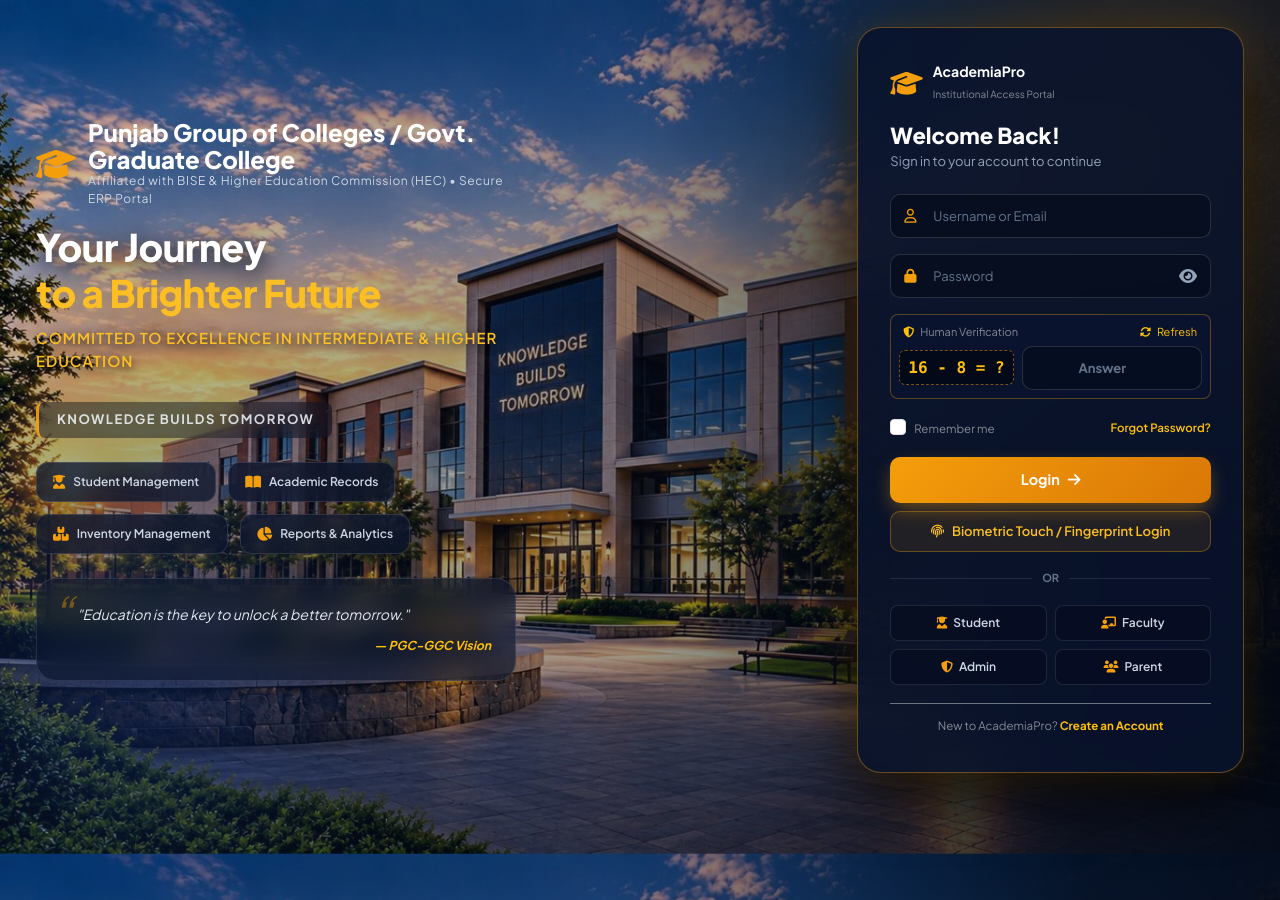
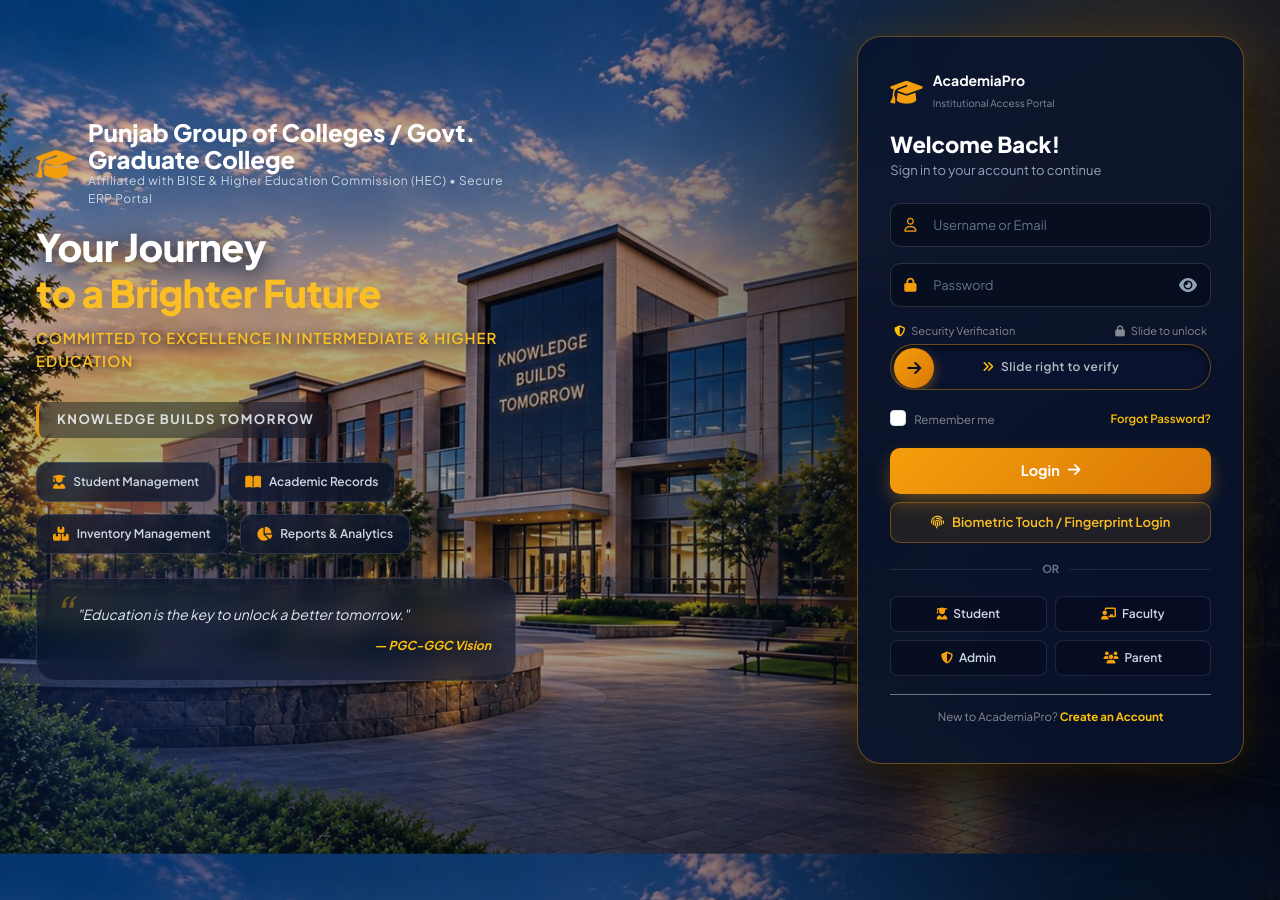
Before and after one commit to sanahameed622-create/College-Management-System, a Flask app: page /login in a window 1280 px wide; the page is wider, and only the part inside the window is pictured. Run offline with Flask 3, Linux system fonts and the light colour scheme; data comes from the database, SQL or seed files in the repository; both versions use the stored data as it was after the commit; some libraries are stand-ins or nearby versions.

Commit message:
feat(security): replace math captcha with interactive luxury Slider CAPTCHA (Slide to Verify)

```diff
--- a/app/app.py
+++ b/app/app.py
@@ -217,7 +217,7 @@ def login():
     if request.method == "POST":
         username = request.form.get("username", "").strip()
         password = request.form.get("password", "")
-        captcha_input = request.form.get("captcha_input", "").strip()
+        slider_token = request.form.get("slider_token", "").strip() or request.form.get("captcha_input", "").strip()
 
         # 1. Account-Based Brute-Force Throttling & Lockout Check
         is_locked, remaining_secs, _ = shield.check_account_status(username)
@@ -225,20 +225,19 @@ def login():
             flash(f"Account Security Lockout: Account '{username}' is locked due to multiple consecutive failed attempts. Retry in {max(1, remaining_secs // 60)} minute(s) or use your 4-Digit Reset PIN.", "danger")
             return redirect(url_for("login"))
 
-        # 2. Dynamic Human Verification (CAPTCHA)
+        # 2. Interactive Anti-Bot Slider Verification
         is_testing = (
             app.testing or
             request.environ.get("werkzeug.test", False) or
             request.headers.get("X-Test-Client") == "1" or
-            (not captcha_input and username in ["admin", "tariq@faculty.edu.pk", "BSCS-22-01"] and request.environ.get("HTTP_USER_AGENT", "").startswith("Werkzeug"))
+            (not slider_token and username in ["admin", "tariq@faculty.edu.pk", "BSCS-22-01"] and request.environ.get("HTTP_USER_AGENT", "").startswith("Werkzeug"))
         )
         if not is_testing:
-            session_answer = session.get("captcha_answer")
-            if not shield.verify_captcha(session_answer, captcha_input):
-                flash("Human Verification Failed: CAPTCHA answer was incorrect. Please solve the calculation to continue.", "danger")
-                _, q, a = shield.generate_captcha()
-                session["captcha_question"] = q
-                session["captcha_answer"] = a
+            session_token = session.get("slider_token")
+            if not shield.verify_slider_token(session_token, slider_token):
+                flash("Human Verification Required: Please complete the slider check to verify you are human.", "danger")
+                new_token = shield.generate_slider_challenge()
+                session["slider_token"] = new_token
                 return redirect(url_for("login"))
 
         # 3. Authenticate User Credentials
@@ -263,19 +262,18 @@ def login():
                 rem_attempts = max(0, shield.MAX_ACCOUNT_FAILED_ATTEMPTS - current_fails)
                 flash(f"Invalid credentials! Please verify your assigned Email/Username and Password. ({rem_attempts} attempt(s) remaining before account lockout)", "danger")
 
-    # Generate fresh CAPTCHA for GET or post-redirect
-    _, question, answer = shield.generate_captcha()
-    session["captcha_question"] = question
-    session["captcha_answer"] = answer
+    # Generate fresh Slider Challenge Token for GET or post-redirect
+    slider_token = shield.generate_slider_challenge()
+    session["slider_token"] = slider_token
 
-    return render_template("login.html", captcha_question=question)
+    return render_template("login.html", slider_token=slider_token)
 
 @app.route("/api/security/refresh-captcha", methods=["GET"])
+@app.route("/api/security/refresh-slider", methods=["GET"])
 def api_refresh_captcha():
-    _, question, answer = shield.generate_captcha()
-    session["captcha_question"] = question
-    session["captcha_answer"] = answer
-    return jsonify({"success": True, "question": question})
+    slider_token = shield.generate_slider_challenge()
+    session["slider_token"] = slider_token
+    return jsonify({"success": True, "token": slider_token, "question": "Slide to verify"})
 
 @app.route("/api/security/unblock-ip", methods=["POST"])
 def api_unblock_ip():
--- a/app/templates/login.html
+++ b/app/templates/login.html
@@ -358,6 +358,88 @@
             color: #ffffff;
         }
 
+        /* Luxury Slider CAPTCHA */
+        .slider-captcha-wrapper {
+            margin-bottom: 16px;
+        }
+
+        .slider-track {
+            position: relative;
+            width: 100%;
+            height: 46px;
+            background: rgba(10, 21, 48, 0.95);
+            border: 1px solid rgba(245, 158, 11, 0.4);
+            border-radius: 23px;
+            overflow: hidden;
+            user-select: none;
+            -webkit-user-select: none;
+            display: flex;
+            align-items: center;
+            box-shadow: inset 0 2px 6px rgba(0, 0, 0, 0.6);
+        }
+
+        .slider-fill {
+            position: absolute;
+            left: 0;
+            top: 0;
+            height: 100%;
+            width: 0%;
+            background: linear-gradient(90deg, rgba(245, 158, 11, 0.25), rgba(16, 185, 129, 0.45));
+            border-radius: 23px;
+        }
+
+        .slider-label {
+            position: absolute;
+            width: 100%;
+            text-align: center;
+            font-size: 12px;
+            font-weight: 600;
+            color: rgba(255, 255, 255, 0.7);
+            letter-spacing: 0.5px;
+            pointer-events: none;
+            z-index: 2;
+            transition: all 0.2s ease;
+        }
+
+        .slider-thumb {
+            position: absolute;
+            left: 3px;
+            top: 3px;
+            width: 40px;
+            height: 40px;
+            background: linear-gradient(135deg, #f59e0b, #d97706);
+            border-radius: 50%;
+            display: flex;
+            align-items: center;
+            justify-content: center;
+            color: #060e22;
+            cursor: grab;
+            z-index: 3;
+            box-shadow: 0 4px 12px rgba(245, 158, 11, 0.4);
+            touch-action: none;
+        }
+
+        .slider-thumb:active {
+            cursor: grabbing;
+        }
+
+        .slider-track.verified {
+            border-color: rgba(16, 185, 129, 0.7) !important;
+            background: rgba(6, 30, 22, 0.95) !important;
+        }
+
+        .slider-track.verified .slider-fill {
+            width: 100% !important;
+            background: rgba(16, 185, 129, 0.35) !important;
+        }
+
+        .slider-track.verified .slider-thumb {
+            background: #10b981 !important;
+            color: #ffffff !important;
+            cursor: default !important;
+            box-shadow: 0 0 15px rgba(16, 185, 129, 0.6) !important;
+        }
+
         /* Far Right Quote Box */
         .right-quote-card {
             background: rgba(8, 19, 44, 0.65);
@@ -489,22 +571,27 @@
                             </button>
                         </div>
 
-                        <!-- Anti-Bot Human Verification (CAPTCHA) Layer -->
-                        <div class="captcha-box mb-3 p-2 rounded-3" style="background: rgba(10, 21, 48, 0.7); border: 1px solid rgba(245, 158, 11, 0.35);">
+                        <!-- Interactive Anti-Bot Slider Verification -->
+                        <div class="slider-captcha-wrapper mb-3">
                             <div class="d-flex justify-content-between align-items-center mb-1 px-1">
                                 <label class="text-white-50 small mb-0" style="font-size: 11px;">
-                                    <i class="fa-solid fa-shield-halved text-warning me-1"></i> Human Verification
+                                    <i class="fa-solid fa-shield-halved text-warning me-1"></i> Security Verification
                                 </label>
-                                <button type="button" class="btn btn-link p-0 text-warning text-decoration-none" onclick="refreshCaptcha()" title="New Puzzle" style="font-size: 11px;">
-                                    <i class="fa-solid fa-rotate me-1" id="captchaSpinner"></i> Refresh
-                                </button>
+                                <span class="text-white-50 small" id="sliderStatusLabel" style="font-size: 11px;">
+                                    <i class="fa-solid fa-lock me-1"></i> Slide to unlock
+                                </span>
                             </div>
-                            <div class="d-flex align-items-center gap-2">
-                                <div class="px-2 py-1 rounded text-center flex-shrink-0" style="background: rgba(4, 10, 24, 0.95); border: 1px dashed rgba(245, 158, 11, 0.5); min-width: 105px;">
-                                    <span class="text-warning fw-bold fs-6 font-monospace" id="captchaQuestionDisplay">{{ captcha_question or '7 + 5' }} = ?</span>
+
+                            <div class="slider-track" id="sliderTrack">
+                                <div class="slider-fill" id="sliderFill"></div>
+                                <span class="slider-label" id="sliderLabel">
+                                    <i class="fa-solid fa-angles-right me-1 text-warning"></i> Slide right to verify
+                                </span>
+                                <div class="slider-thumb" id="sliderThumb">
+                                    <i class="fa-solid fa-arrow-right" id="sliderThumbIcon"></i>
                                 </div>
-                                <input type="number" name="captcha_input" id="captcha_field" class="custom-dark-control text-center fw-bold text-warning" placeholder="Answer" required autocomplete="off" style="padding-left: 10px !important; min-height: 42px;">
                             </div>
+                            <input type="hidden" name="slider_token" id="sliderTokenInput" value="">
                         </div>
 
                         <div class="d-flex justify-content-between align-items-center mb-3">
@@ -615,35 +702,102 @@
         }
     }
 
+    let isVerified = false;
+    let isDragging = false;
+    let startX = 0;
+    const challengeToken = "{{ slider_token }}";
+
+    const track = document.getElementById('sliderTrack');
+    const thumb = document.getElementById('sliderThumb');
+    const fill = document.getElementById('sliderFill');
+    const label = document.getElementById('sliderLabel');
+    const thumbIcon = document.getElementById('sliderThumbIcon');
+    const statusLabel = document.getElementById('sliderStatusLabel');
+    const tokenInput = document.getElementById('sliderTokenInput');
+
+    function startSliderDrag(e) {
+        if (isVerified) return;
+        isDragging = true;
+        startX = (e.type.includes('touch')) ? e.touches[0].clientX : e.clientX;
+        document.addEventListener('mousemove', onSliderDrag);
+        document.addEventListener('mouseup', endSliderDrag);
+        document.addEventListener('touchmove', onSliderDrag, { passive: false });
+        document.addEventListener('touchend', endSliderDrag);
+    }
+
+    function onSliderDrag(e) {
+        if (!isDragging || isVerified) return;
+        if (e.cancelable) e.preventDefault();
+        const clientX = (e.type.includes('touch')) ? e.touches[0].clientX : e.clientX;
+        const maxDrag = track.offsetWidth - thumb.offsetWidth - 6;
+        let newLeft = clientX - startX + 3;
+        if (newLeft < 3) newLeft = 3;
+        if (newLeft > maxDrag) newLeft = maxDrag;
+
+        thumb.style.left = newLeft + 'px';
+        fill.style.width = (newLeft + (thumb.offsetWidth / 2)) + 'px';
+
+        if (newLeft >= maxDrag - 6) {
+            completeVerification();
+        }
+    }
+
+    function endSliderDrag() {
+        if (!isDragging) return;
+        isDragging = false;
+        document.removeEventListener('mousemove', onSliderDrag);
+        document.removeEventListener('mouseup', endSliderDrag);
+        document.removeEventListener('touchmove', onSliderDrag);
+        document.removeEventListener('touchend', endSliderDrag);
+
+        if (!isVerified) {
+            thumb.style.transition = 'left 0.3s cubic-bezier(0.4, 0, 0.2, 1)';
+            fill.style.transition = 'width 0.3s cubic-bezier(0.4, 0, 0.2, 1)';
+            thumb.style.left = '3px';
+            fill.style.width = '0px';
+            setTimeout(() => {
+                thumb.style.transition = '';
+                fill.style.transition = '';
+            }, 300);
+        }
+    }
+
+    function completeVerification() {
+        isVerified = true;
+        isDragging = false;
+        const maxDrag = track.offsetWidth - thumb.offsetWidth - 3;
+        thumb.style.transition = 'all 0.25s ease';
+        fill.style.transition = 'all 0.25s ease';
+        thumb.style.left = maxDrag + 'px';
+        fill.style.width = '100%';
+        track.classList.add('verified');
+        thumbIcon.className = 'fa-solid fa-check text-white';
+        label.innerHTML = '<span class="text-success fw-bold"><i class="fa-solid fa-circle-check me-1"></i> Human Verified ✓</span>';
+        if (statusLabel) {
+            statusLabel.innerHTML = '<span class="text-success fw-bold"><i class="fa-solid fa-check me-1"></i> Verified</span>';
+        }
+        tokenInput.value = challengeToken;
+    }
+
+    if (thumb) {
+        thumb.addEventListener('mousedown', startSliderDrag);
+        thumb.addEventListener('touchstart', startSliderDrag, { passive: false });
+    }
+
     function autofillLogin(user, pass) {
         document.getElementById("login_user").value = user;
         document.getElementById("pass_field").value = pass;
-        const cap = document.getElementById("captcha_field");
-        if (cap) {
-            cap.focus();
-        }
+        completeVerification();
     }
 
-    function refreshCaptcha() {
-        const spinner = document.getElementById("captchaSpinner");
-        if (spinner) spinner.classList.add("fa-spin");
-        fetch('/api/security/refresh-captcha')
-            .then(res => res.json())
-            .then(data => {
-                if (data.success) {
-                    const disp = document.getElementById("captchaQuestionDisplay");
-                    if (disp) disp.innerText = data.question + " = ?";
-                    const cap = document.getElementById("captcha_field");
-                    if (cap) {
-                        cap.value = "";
-                        cap.focus();
-                    }
-                }
-            })
-            .catch(err => console.error("Captcha refresh error:", err))
-            .finally(() => {
-                if (spinner) setTimeout(() => spinner.classList.remove("fa-spin"), 400);
-            });
+    const loginForm = document.querySelector('form[action*="login"]');
+    if (loginForm) {
+        loginForm.addEventListener('submit', function(e) {
+            if (!isVerified || !tokenInput.value) {
+                e.preventDefault();
+                alert('Security Check: Please slide the golden handle to the right to verify you are human.');
+            }
+        });
     }
 
     function triggerBiometricScan() {
```
Also changed, not shown: app/security_shield.py (+21 -33 lines), test_security_shield.py (+8 -8 lines), academiapro.db.
